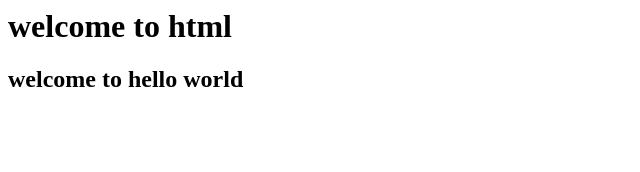
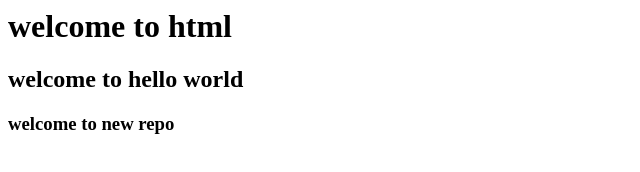
Before and after one commit to sirishar02/newrepo1, a plain HTML site: page index.html in a window 1280 px wide. Shown: the whole page, without its empty margins (0-640 px from the left). Drawn offline with Linux system fonts and the light colour scheme.

Commit message:
commit new1

```diff
--- a/index.html
+++ b/index.html
@@ -1,2 +1,3 @@
 <h1> welcome to html </h1>
 <h2> welcome to hello world</h2>
+<h3> welcome to new repo </h3>
```
